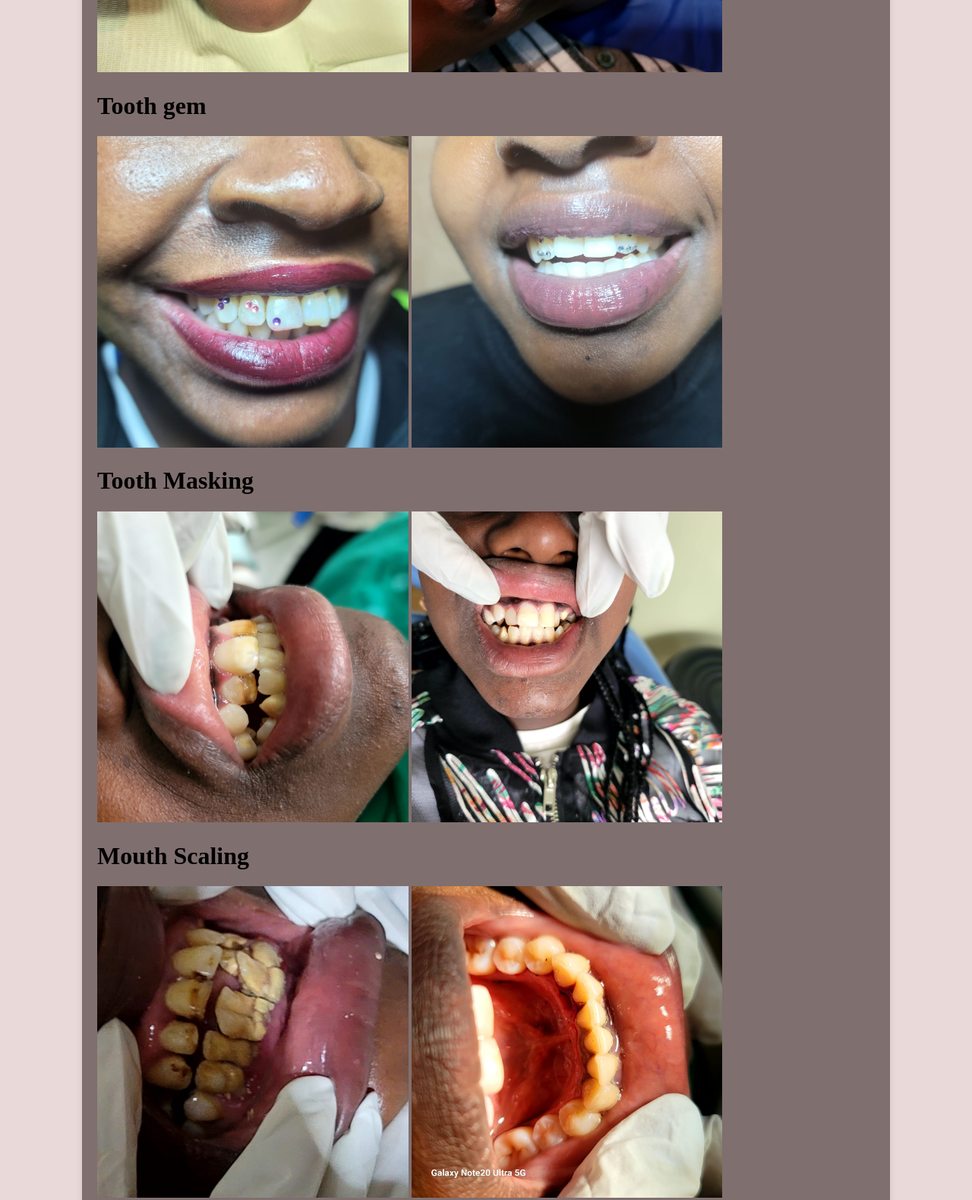
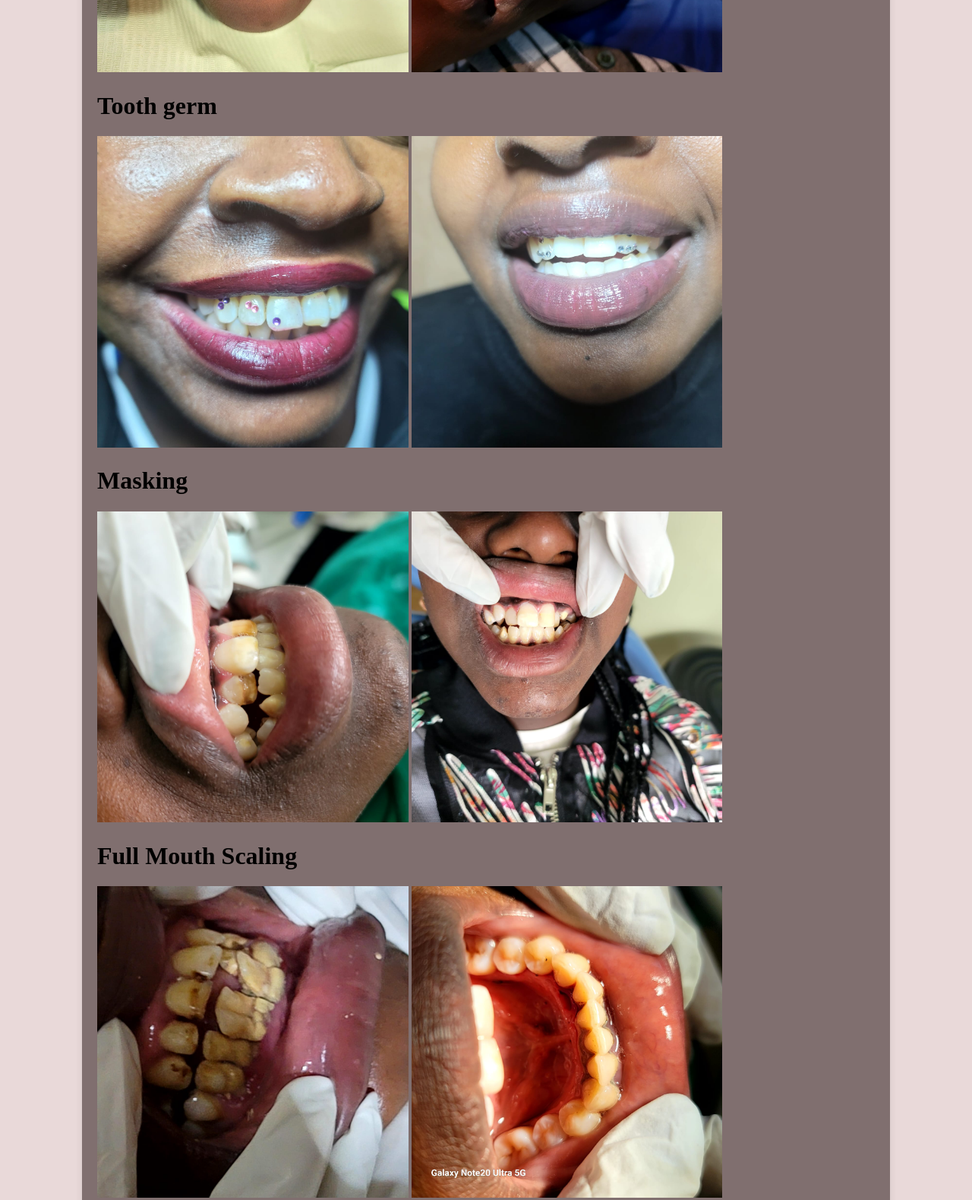
Before and after one commit to EugineI/Newweb, a plain HTML site: page services.html in a window 1280 px wide. Shown: the part 480-2059 px from the top of the page at 76% size. Drawn offline with Linux system fonts and the light colour scheme.

Commit message:
corrections

```diff
--- a/services.html
+++ b/services.html
@@ -79,16 +79,16 @@
         <h1>Tooth Replacement</h1>
         <img class="imag" src="before.jpg" width= "40%" alt="Example Image">
         <img class="imag" src="after.jpg" width= "40%" alt="Example Image">
-        <h1>Tooth gem</h1>
+        <h1>Tooth germ</h1>
         <img class="image" src="gem.jpg" width= "40%" alt="Example Image">
         <img class="imag" src="gem (2).jpg" width= "40%" alt="Example Image">
-        <h1>Tooth Masking</h1>
+        <h1>Masking</h1>
         <img class="img" src="Masking b.jpg" width= "40%" alt="Example Image">
         <img class="image" src="Masking AF.jpg" width= "40%" alt="Example Image">
-        <h1>Mouth Scaling</h1>
+        <h1>Full Mouth Scaling</h1>
         <img class="imag" src="fullmouth scaling.jpg" width= "40%" alt="Example Image">
         <img class="imag" src="after scaling.jpg" width= "40%" alt="Example Image">
-        <H1>Tooth Screening</H1>
+        <H1>Dental Camp</H1>
         <img class="imag" src="Screening.jpg" width= "40%" alt="Example Image">
         <img class="img" src="screening2.jpg" width= "40%" alt="Example Image">
         <h1>Oral Education</h1>
```
Also changed, not shown: home.html (+1 -1 lines).
